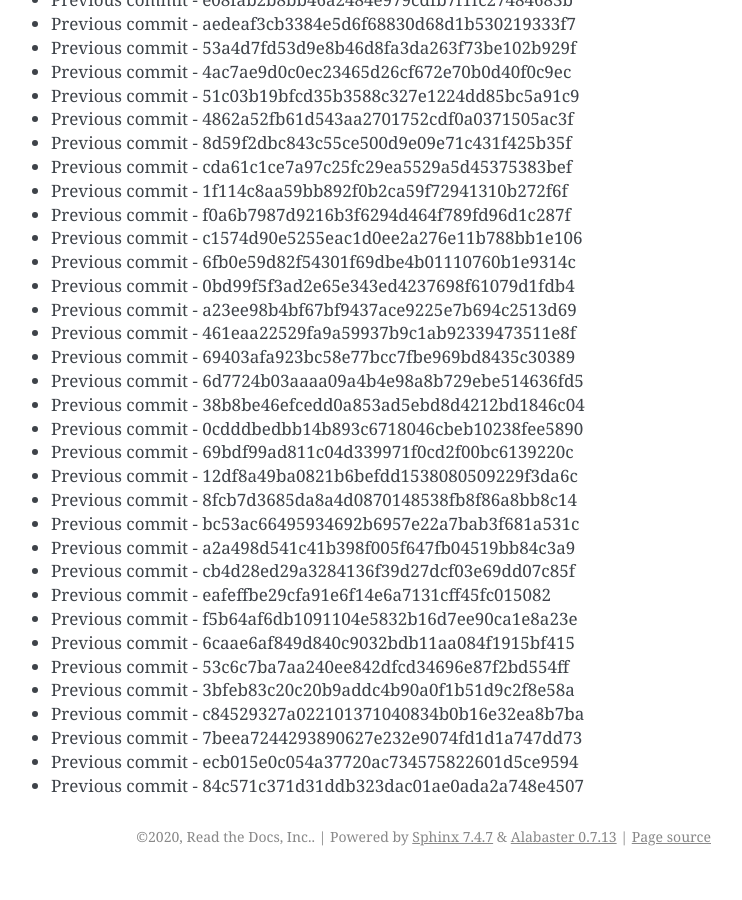
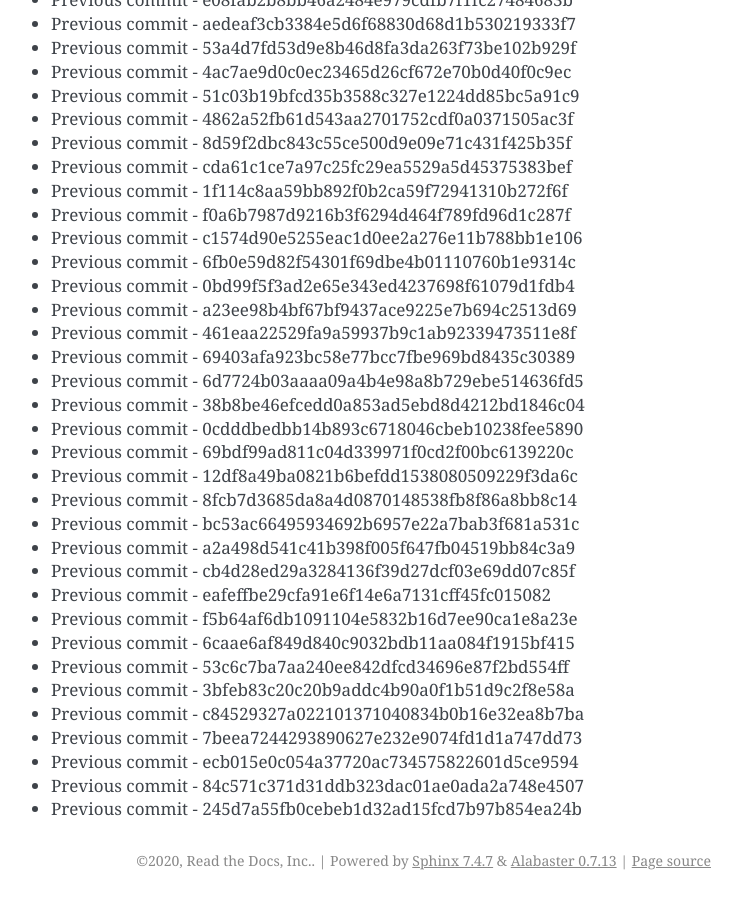
Before and after one commit to readthedocs/rtd-git-stresstest, a Sphinx documentation site: the page built from docs/updates.rst, in a window 1280 px wide and 900 px high, scrolled down 73783 px. Shown: the whole window, without its empty margins (399-1141 px from the left). Built offline with Sphinx 7.4.7, drawn with Linux system fonts in a browser that asks for light colours; before the commit the page ends 74659 px from its top, so only the background shows below that.

Commit message:
Generating commit from previous: 245d7a55fb0cebeb1d32ad15fcd7b97b854ea24b

```diff
--- a/docs/updates.rst
+++ b/docs/updates.rst
@@ -3132,3 +3132,4 @@ It can be tested for any performance characteristics.
 * Previous commit - 7beea7244293890627e232e9074fd1d1a747dd73
 * Previous commit - ecb015e0c054a37720ac734575822601d5ce9594
 * Previous commit - 84c571c371d31ddb323dac01ae0ada2a748e4507
+* Previous commit - 245d7a55fb0cebeb1d32ad15fcd7b97b854ea24b
```
